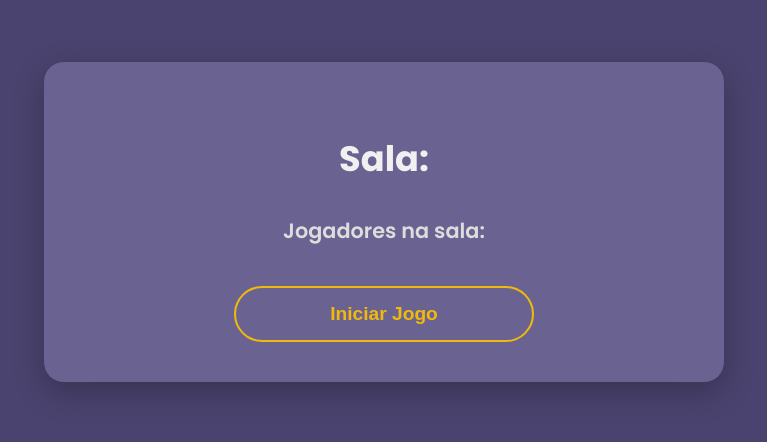
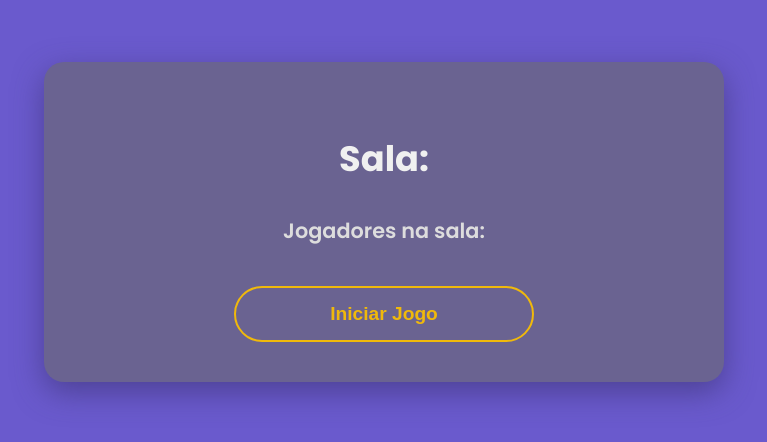
Before and after one commit to nao-compativel/Safe-Trip, a website: page public/pages/espera-page.html in a window 1280 px wide. Shown: the part 206-648 px from the top of the page, without its empty margins (256-1023 px from the left). Drawn offline with Linux system fonts and the light colour scheme.

Commit message:
alteração css espera-page cor de fundo

```diff
--- a/public/style/espera-page.css
+++ b/public/style/espera-page.css
@@ -2,7 +2,7 @@
 
 body {
     font-family: 'Poppins', sans-serif;
-    background-color: #4a436f;
+    background-color: #6a5acd;
     color: #f0f0f0;
     display: flex;
     justify-content: center;
@@ -18,7 +18,7 @@ body {
     border-radius: 20px;
     padding: 40px;
     text-align: center;
-    box-shadow: 0 10px 30px rgba(0, 0, 0, 0.25);
+    box-shadow: 0 10px 30px rgba(72, 61, 139, 0.85);
 
 }
 
```
